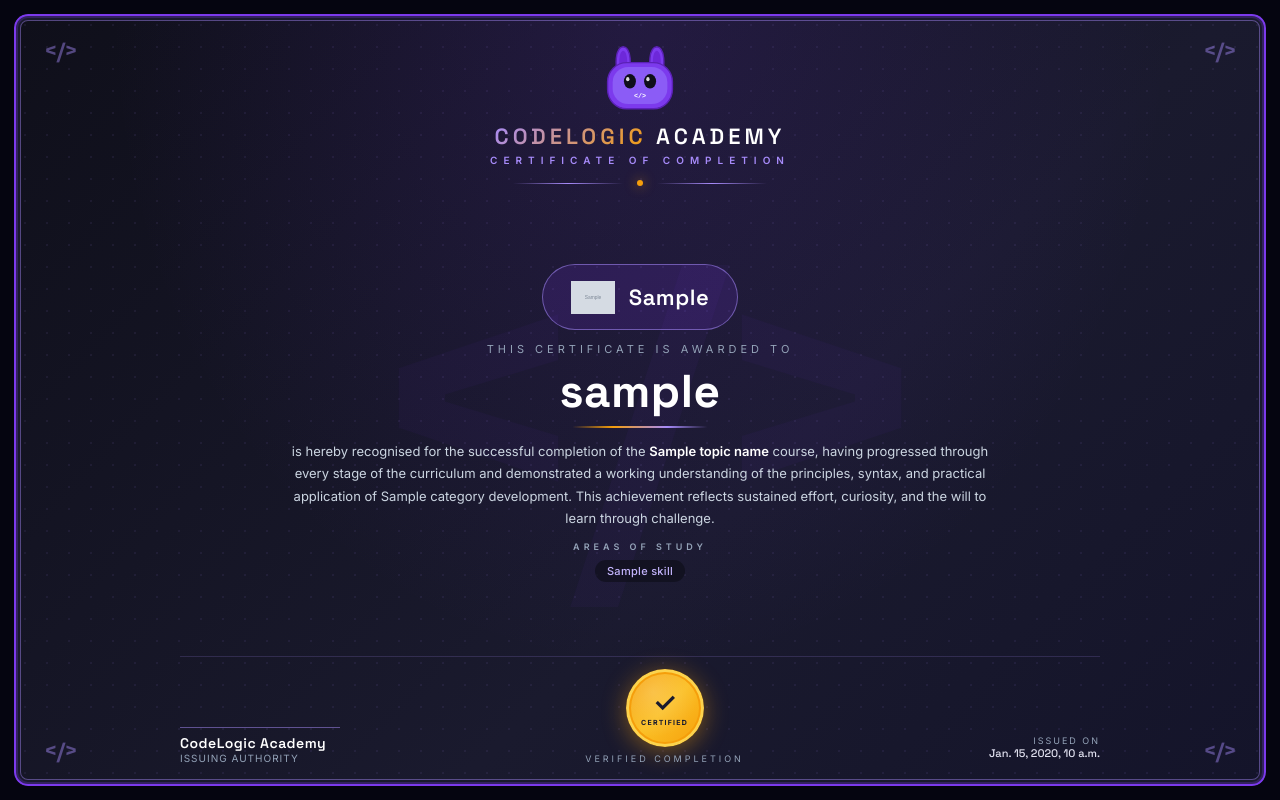
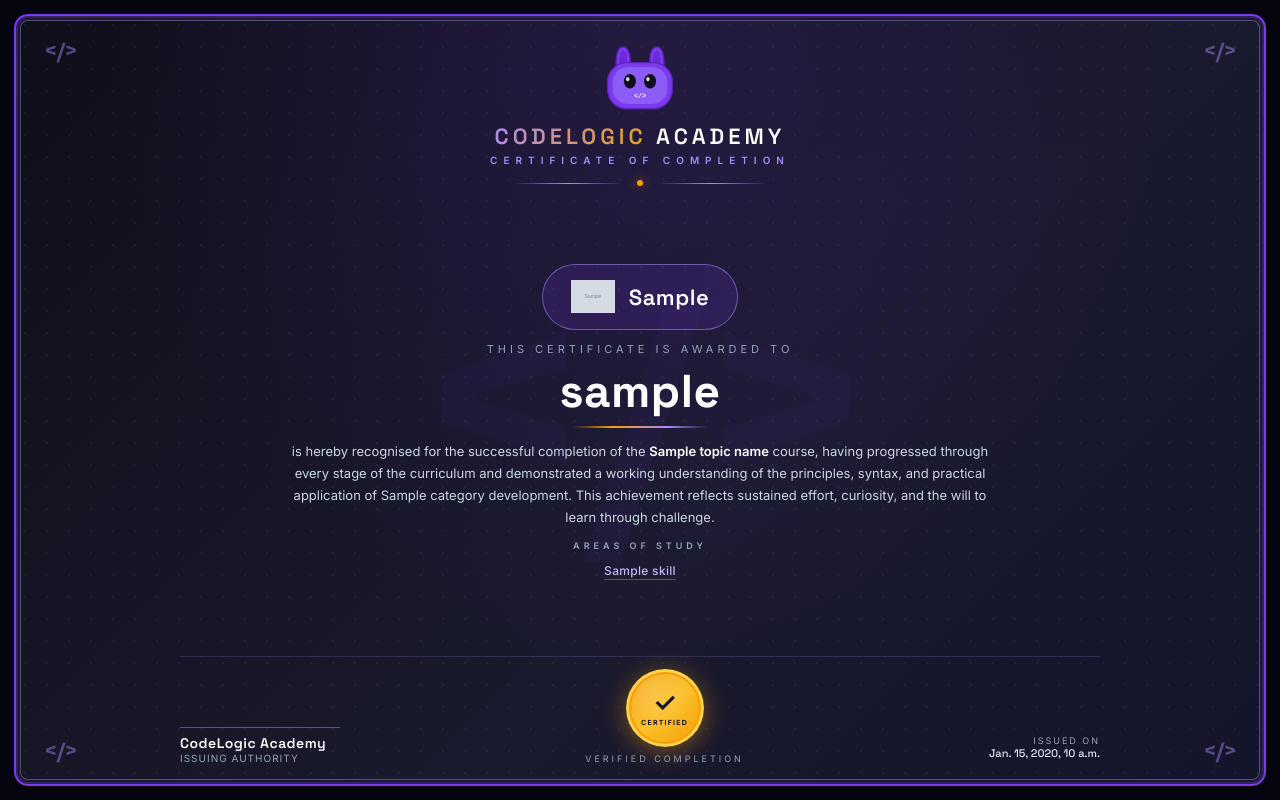
Before and after one commit to jovdim/codelogic, a Django app: template backend/game/templates/game/admin_certificate.html in a window 1280 px wide. Run offline with Django 5.2, Linux system fonts and the light colour scheme; tables that the repository leaves empty hold one stand-in row (values such as "Sample post"); the template is opened without the code that fills it: values that come from a table or form of the project are taken from there, most other values are stand-ins (such as "Sample title", 1, 10 or a date in 2020); grey boxes marked "Sample" are stand-in pictures; some libraries are stand-ins or nearby versions.

Commit message:
feat: refine watermark and skill pill styles for improved aesthetics and layout

```diff
--- a/backend/game/templates/game/admin_certificate.html
+++ b/backend/game/templates/game/admin_certificate.html
@@ -73,12 +73,13 @@
         top: 50%; left: 50%;
         transform: translate(-50%, -50%);
         font-family: 'Space Grotesk', 'Consolas', 'Courier New', monospace;
-        font-size: 380px;
+        font-size: 300px;
         color: rgba(124, 58, 237, 0.04);
         font-weight: 700;
         pointer-events: none;
         line-height: 1;
-        letter-spacing: -20px;
+        letter-spacing: -10px;
+        white-space: nowrap;
       }
 
       .content {
@@ -247,17 +248,19 @@
         justify-content: center;
         max-width: 820px;
       }
-      /* Solid dark fill, no border - reads as a clean chip without the
-         inner/outer ring effect. */
+      /* No chip shape - plain underlined text. */
       .skill-pill {
-        padding: 4px 12px;
-        font-size: 11px;
+        padding: 4px 8px;
+        font-size: 12px;
         font-weight: 500;
         color: #c4b5fd;
-        background: rgba(15, 15, 26, 0.7);
+        background: transparent;
         border: 0;
-        border-radius: 999px;
+        border-radius: 0;
         letter-spacing: 0.3px;
+        text-decoration: underline;
+        text-decoration-color: rgba(167, 139, 250, 0.45);
+        text-underline-offset: 4px;
       }
 
       .footer {
```
Also changed, not shown: frontend/src/lib/certTemplate.ts (+15 -10 lines).
